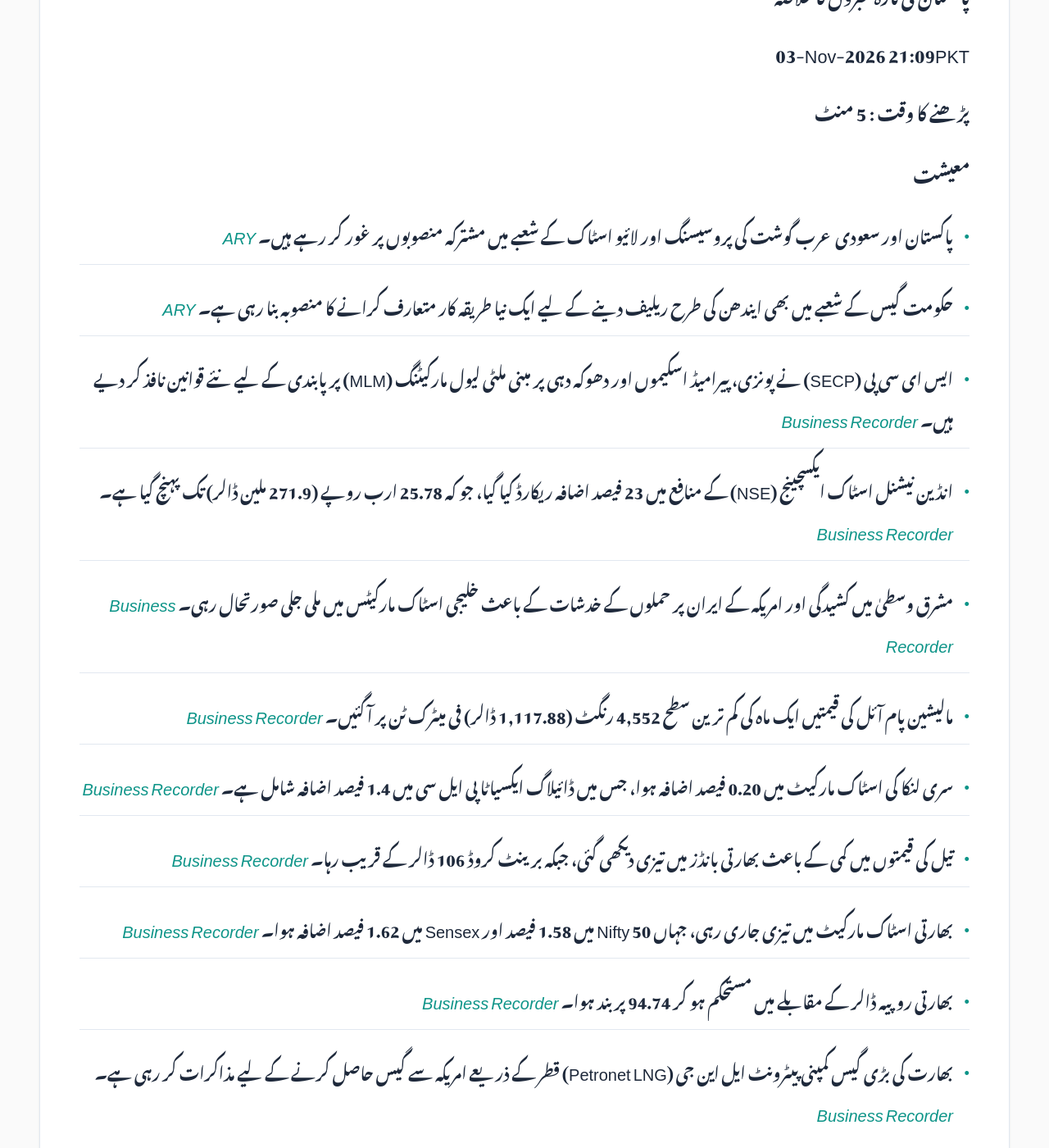
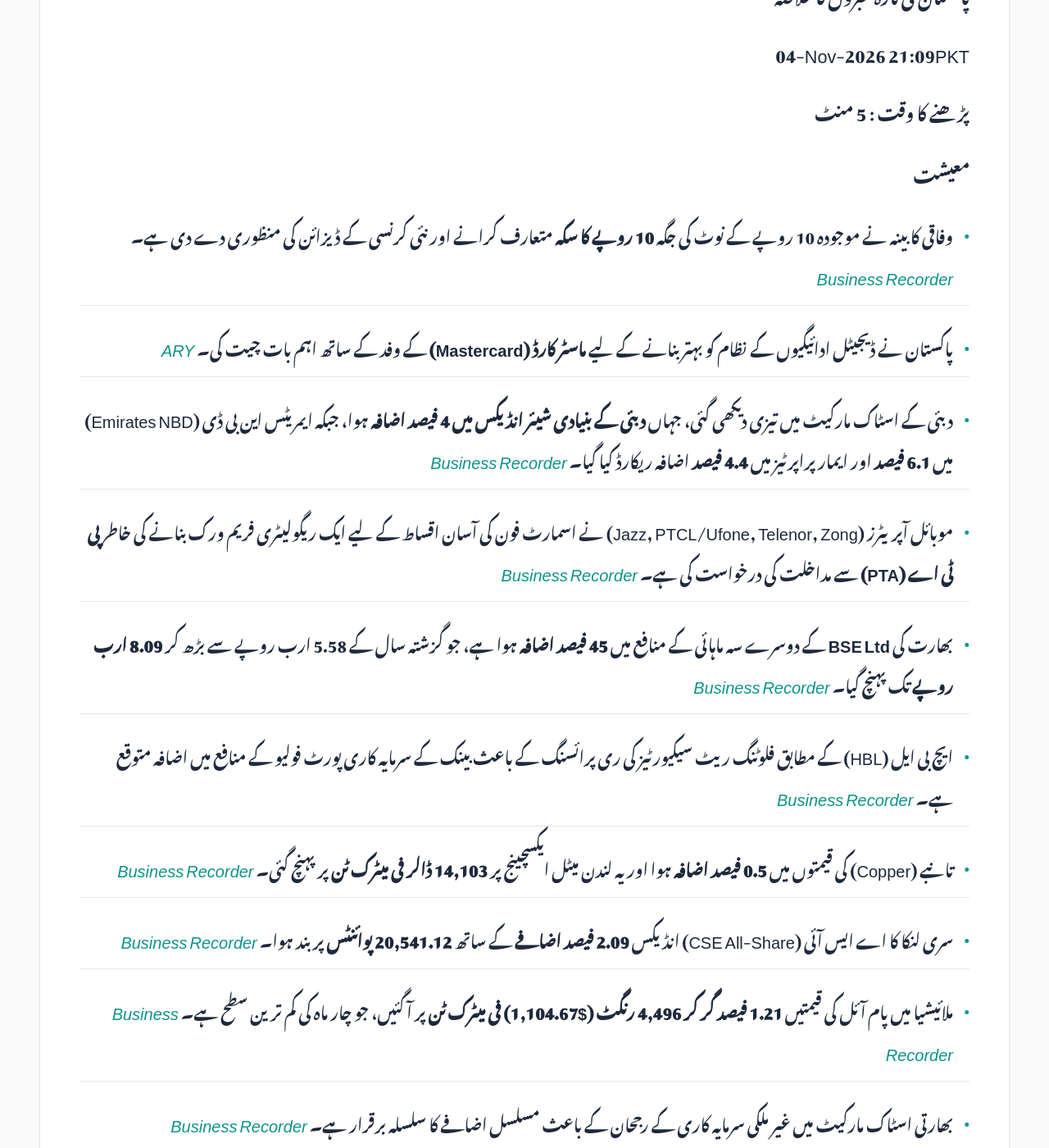
Before and after one commit to zsubzwary/news, a Jekyll site: the page built from ur/index.md, in a window 1280 px wide and 1400 px high, scrolled down 354 px. Shown: the whole window at 82% size. Built offline with Jekyll 4.4.1, drawn with Linux system fonts in a browser that asks for light colours; some web fonts are replaced; comment, search, counter and statistics services are not loaded; some of the changed text lies outside the part shown.

Commit message:
DateTime; 2026-11-04T16:09:10.707Z

```diff
--- a/ur/index.md
+++ b/ur/index.md
@@ -7,50 +7,48 @@ rtl: true
 
 پاکستان کی تازہ خبروں کا خلاصہ
 
- &lrm; 03-Nov-2026 21:09PKT
+ &lrm; 04-Nov-2026 21:09PKT
 
 پڑھنے کا وقت : 5 منٹ
 
 ### معیشت
-- پاکستان اور سعودی عرب گوشت کی پروسیسنگ اور لائیو اسٹاک کے شعبے میں مشترکہ منصوبوں پر غور کر رہے ہیں۔ *[ARY](https://arynews.tv/pakistan-saudi-arabia-explore-joint-ventures-in-meat-processing)*
-- حکومت گیس کے شعبے میں بھی ایندھن کی طرح ریلیف دینے کے لیے ایک نیا طریقہ کار متعارف کرانے کا منصوبہ بنا رہی ہے۔ *[ARY](https://arynews.tv/govt-plans-similar-relief-mechanism-for-gas-sector-says-ali-pervaiz-malik)*
-- ایس ای سی پی (SECP) نے پونزی، پیرامیڈ اسکیموں اور دھوکہ دہی پر مبنی ملٹی لیول مارکیٹنگ (MLM) پر پابندی کے لیے نئے قوانین نافذ کر دیے ہیں۔ *[Business Recorder](https://www.brecorder.com/news/40447228/secp-notifies-regulations-to-prohibit-ponzi-pyramid-schemes)*
-- انڈین نیشنل اسٹاک ایکسچینج (NSE) کے منافع میں 23 فیصد اضافہ ریکارڈ کیا گیا، جو کہ 25.78 ارب روپے (271.9 ملین ڈالر) تک پہنچ گیا ہے۔ *[Business Recorder](https://www.brecorder.com/news/40447230/indias-nse-posts-23-rise-in-quarterly-profit-in-first-results-since-listing)*
-- مشرق وسطیٰ میں کشیدگی اور امریکہ کے ایران پر حملوں کے خدشات کے باعث خلیجی اسٹاک مارکیٹس میں ملی جلی صورتحال رہی۔ *[Business Recorder](https://www.brecorder.com/news/40447229/gulf-bourses-mixed-as-fears-over-us-strikes-offset-iran-saudi-talks)*
-- مالیشین پام آئل کی قیمتیں ایک ماہ کی کم ترین سطح 4,552 رنگٹ (1,117.88 ڈالر) فی میٹرک ٹن پر آ گئیں۔ *[Business Recorder](https://www.brecorder.com/news/40447227/palm-hits-one-month-low-as-stockpile-concerns-weigh)*
-- سری لنکا کی اسٹاک مارکیٹ میں 0.20 فیصد اضافہ ہوا، جس میں ڈائیلاگ ایکسیاٹا پی ایل سی میں 1.4 فیصد اضافہ شامل ہے۔ *[Business Recorder](https://www.brecorder.com/news/40447224/communication-services-stocks-lift-sri-lankan-shares-higher)*
-- تیل کی قیمتوں میں کمی کے باعث بھارتی بانڈز میں تیزی دیکھی گئی، جبکہ برینٹ کروڈ 106 ڈالر کے قریب رہا۔ *[Business Recorder](https://www.brecorder.com/news/40447218/india-bonds-end-tad-higher-on-softer-oil)*
-- بھارتی اسٹاک مارکیٹ میں تیزی جاری رہی، جہاں Nifty 50 میں 1.58 فیصد اور Sensex میں 1.62 فیصد اضافہ ہوا۔ *[Business Recorder](https://www.brecorder.com/news/40447213/indian-shares-extend-rally-as-earnings-cooling-crude-draw-foreign-buyers)*
-- بھارتی روپیہ ڈالر کے مقابلے میں مستحکم ہو کر 94.74 پر بند ہوا۔ *[Business Recorder](https://www.brecorder.com/news/40447212/indian-rupee-nudges-higher-forward-premiums-dip-with-focus-on-us-midterm-oil-moves)*
-- بھارت کی بڑی گیس کمپنی پیٹرونٹ ایل این جی (Petronet LNG) قطر کے ذریعے امریکہ سے گیس حاصل کرنے کے لیے مذاکرات کر رہی ہے۔ *[Business Recorder](https://www.brecorder.com/news/40447214/indias-top-gas-importer-sets-eyes-on-us-lng-under-long-term-deal-with-qatar)*
+- وفاقی کابینہ نے موجودہ 10 روپے کے نوٹ کی جگہ **10 روپے کا سکہ** متعارف کرانے اور نئی کرنسی کے ڈیزائن کی منظوری دے دی ہے۔ *[Business Recorder](https://www.brecorder.com/news/40447405/govt-approves-rs10-coin-to-replace-banknote-new-currency-designs)*
+- پاکستان نے ڈیجیٹل ادائیگیوں کے نظام کو بہتر بنانے کے لیے **ماسٹر کارڈ (Mastercard)** کے وفد کے ساتھ اہم بات چیت کی۔ *[ARY](https://arynews.tv/pakistan-discusses-digital-payments-with-mastercard-delegation)*
+- دبئی کے اسٹاک مارکیٹ میں تیزی دیکھی گئی، جہاں **دبئی کے بنیادی شیئر انڈیکس میں 4 فیصد اضافہ** ہوا، جبکہ ایمریٹس این بی ڈی (Emirates NBD) میں **6.1 فیصد** اور ایمار پراپرٹیز میں **4.4 فیصد** اضافہ ریکارڈ کیا گیا۔ *[Business Recorder](https://www.brecorder.com/news/40447401/dubai-leads-gulf-gains-as-investors-assess-us-midterm-fallout-and-iran-standoff)*
+- موبائل آپریٹرز (Jazz, PTCL/Ufone, Telenor, Zong) نے اسمارٹ فون کی آسان اقساط کے لیے ایک ریگولیٹری فریم ورک بنانے کی خاطر **پی ٹی اے (PTA)** سے مداخلت کی درخواست کی ہے۔ *[Business Recorder](https://www.brecorder.com/news/40447400/smartphone-financing-framework-remains-unresolved-as-telcos-seek-pta-intervention)*
+- بھارت کی **BSE Ltd** کے دوسرے سہ ماہائی کے منافع میں **45 فیصد اضافہ** ہوا ہے، جو گزشتہ سال کے 5.58 ارب روپے سے بڑھ کر **8.09 ارب روپے** تک پہنچ گیا۔ *[Business Recorder](https://www.brecorder.com/news/40447399/indias-bse-posts-higher-second-quarter-profit)*
+- ایچ بی ایل (HBL) کے مطابق فلوٹنگ ریٹ سیکیورٹیز کی ری پرائسنگ کے باعث بینک کے سرمایہ کاری پورٹ فولیو کے منافع میں اضافہ متوقع ہے۔ *[Business Recorder](https://www.brecorder.com/news/40447397/hbl-expects-investment-yields-to-rise-as-floating-rate-securities-reprice)*
+- تانبے (Copper) کی قیمتوں میں **0.5 فیصد اضافہ** ہوا اور یہ لندن میٹل ایکسچینج پر **14,103 ڈالر فی میٹرک ٹن** پر پہنچ گئی۔ *[Business Recorder](https://www.brecorder.com/news/40447394/copper-rebounds-from-3-month-low-as-tightness-offsets-tariff-ai-fears)*
+- سری لنکا کا اے ایس آئی (CSE All-Share) انڈیکس **2.09 فیصد اضافے** کے ساتھ **20,541.12 پوائنٹس** پر بند ہوا۔ *[Business Recorder](https://www.brecorder.com/news/40447393/financial-stocks-lift-sri-lankan-shares-higher)*
+- ملائیشیا میں پام آئل کی قیمتیں **1.21 فیصد گر کر 4,496 رنگٹ ($1,104.67) فی میٹرک ٹن** پر آ گئیں، جو چار ماہ کی کم ترین سطح ہے۔ *[Business Recorder](https://www.brecorder.com/news/40447392/palm-hits-four-month-low-on-expectations-of-record-october-stocks)*
+- بھارتی اسٹاک مارکیٹ میں غیر ملکی سرمایہ کاری کے رجحان کے باعث مسلسل اضافے کا سلسلہ برقرار ہے۔ *[Business Recorder](https://www.brecorder.com/news/40447391/indian-stocks-post-longest-winning-streak-in-nearly-5-months-on-fpi-inflow-hopes)*
+- پاکستانی روپے میں امریکی ڈالر کے مقابلے میں اضافہ ریکارڈ کیا گیا۔ *[Business Recorder](https://www.brecorder.com/news/40447389/intra-day-update-rupee-records-gain-against-us-dollar)*
 
 ### سائنس اور ٹیکنالوجی
-- گوگل نے میسجز، فون اور کانٹیکٹس ایپس کے لیے نئے گریڈینٹ آئیکنز متعارف کرائے ہیں۔ *[ARY](https://arynews.tv/google-rolls-out-new-gradient-icons-for-messages-phone-and-contacts-apps)*
-- سیم آلٹ مین نے عالمی سطح پر میموری ہارڈ ویئر کی کمی کے لیے ڈیسک ٹاپ کمپیوٹر صارفین کو ذمہ دار ٹھہرایا ہے۔ *[ARY](https://arynews.tv/sam-altman-blames-desktop-computer-users-for-global-memory-hardware-shortages)*
-- اوپن اے آئی (OpenAI) اپنے پریمیم صارفین کے لیے ChatGPT اور Codex کی استعمال کی حدود کو یکجا کر دے گا۔ *[ARY](https://arynews.tv/openai-to-combine-chatgpt-and-codex-usage-limits-for-premium-subscribers)*
+- سونی (Sony) نے اسٹورز سے **PlayStation VR2** ہٹا دیا ہے، جو اس ہارڈ ویئر کو مستقل طور پر بند کرنے کا اشارہ ہے۔ *[ARY](https://arynews.tv/sony-removes-playstation-vr2-from-stores-signaling-permanent-hardware-discontinuation)*
 
 ### سیاست
-- طارق فضل چوہدری نے انتخابی اصلاحات کمیٹی کے حوالے سے پی ٹی آئی چیف وپ سے رابطہ کیا ہے۔ *[ARY](https://arynews.tv/tariq-fazal-chaudhry-contacts-pti-chief-whip-over-electoral-reforms-committee)*
-- حکومت اور جماعت اسلامی کے درمیان پیٹرولیم لیوی کے خاتمے اور عوامی ریلیف کے حوالے سے مذاکرات آخری مرحلے میں پہنچ گئے۔ *[Business Recorder](https://www.brecorder.com/news/40447217/govt-ji-talks-on-petroleum-levy-removal-enter-final-stage)*
+- امریکی ہاؤس سپیکر مائیک جانسن نے ریپبلکن پارٹی کی اکثریت کے خاتمے کے بعد مائنورٹی لیڈر کے عہدے کے لیے انتخاب نہ لڑنے کا اعلان کیا ہے۔ *[Business Recorder](https://www.brecorder.com/news/40447408/us-house-speaker-johnson-will-not-seek-minority-leadership-post)*
+- اسپین کے وزیراعظم پیڈرو سانچیز نے ٹرین حادثات کے بعد وزیر ٹرانسپورٹ کے استعفیٰ کے نتیجے میں اپنی کابینہ میں تبدیلی کر دی ہے۔ *[Business Recorder](https://www.brecorder.com/news/40447395/spains-sanchez-reshuffles-cabinet-after-transport-minister-quits-over-train-crashes)*
+- امریکی وسطی انتخابات کے نتائج کا عالمی تجارت اور ایران کے ساتھ تناؤ پر اثر پڑنے کے امکانات ہیں۔ *[Business Recorder](https://www.brecorder.com/news/40447407/from-iran-to-trade-how-the-us-midterms-impact-the-rest-of-the-world)*
 
 ### قومی
-- مریم نواز نے اٹک میں طلباء کو لیپ ٹاپ اور اسکالرشپس تقسیم کیں۔ *[ARY](https://arynews.tv/maryam-nawaz-awards-laptops-and-scholarships-to-students-in-attock)*
-- پنجاب کے وزیر اعلیٰ نے اٹک میں گرین بس سروس کا افتتاح کیا۔ *[ARY](https://arynews.tv/cm-punjab-receives-warm-welcome-as-green-bus-service-inaugurates-in-attock)*
-- بلوچستان کے اضلاع کچھی اور خاران میں سکیورٹی فورسز کے آپریشن کے دوران 17 دہشت گرد ہلاک اور ایک پاک فوج کا سپاہی شہید ہو گیا۔ *[Business Recorder](https://www.brecorder.com/news/40447231/soldier-martyred-17-terrorists-killed-in-balochistan-operations-ispr)*
-- پی ایچ سی (PHC) نے سہیل آفریدی کی حراست کے کیس کو بڑے بینچ کے لیے چیف جسٹس کو بھیج دیا ہے۔ *[Business Recorder](https://www.brecorder.com/news/40447216/phc-refers-sohail-afridi-detention-case-to-chief-justice-for-larger-bench)*
+- وفاقی کابینہ نے خیبرپختونخوا کے وزیر اعلیٰ کے اختیارات گورنر کو منتقل کرنے کی منظوری دے دی ہے۔ *[ARY](https://arynews.tv/federal-cabinet-approves-transfer-of-kp-cms-powers-to-governor-endorses-new-currency-designs)*
+- کراچی میں ایک شخص کا نام ایک ہی جیسے نام کے باعث **29 مختلف مجرمانہ کیسز** میں پایا گیا ہے۔ *[ARY](https://arynews.tv/karachi-man-linked-to-29-criminal-cases-over-identical-name)*
+- وزیراعلیٰ پنجاب نے **'اپنی چھت اپنا گھر'** اسکیم کے تحت تعمیر شدہ گھر کا افتتاح کیا۔ *[ARY](https://arynews.tv/cm-punjab-inaugurates-house-built-under-apni-chhat-apna-ghar-scheme)*
+- ون کنسٹٹیوشن ایونیو کی عمارت کو **فائیو اسٹار ہوٹل** میں تبدیل کرنے کا منصوبہ ہے۔ *[ARY](https://arynews.tv/one-constitution-avenue-building-to-be-converted-into-five-star-hotel-says-mohsin-naqvi)*
+- ایبلڈ (ABL) اور یوکے کے چیوننگ پروگرام کے اشتراک سے پاکستانی طلباء کو برطانیہ میں مکمل طور پر فنڈڈ ماسٹرز ڈگری کے مواقع ملیں گے۔ *[Business Recorder](https://www.brecorder.com/news/40447398/uk-partnership-opens-more-opportunities-for-pakistanis-to-study-in-britain)*
+- ایس ایس جی سی (SSGC) نے سردیوں کے لیے گیس کی فراہمی کا شیڈول جاری کر دیا ہے، جس میں ناشتے (6:30am سے 9:00am) سمیت مخصوص اوقات مقرر کیے گئے ہیں۔ *[Business Recorder](https://www.brecorder.com/news/40447386/ssgc-issues-winter-gas-supply-schedule)*
 
 ### بین الاقوامی
-- ڈونلڈ ٹرمپ نے کہا ہے کہ امریکہ 2026 کے آخر میں اسرائیل کو 4 ارب ڈالر کی فوجی امداد دینا بند کر دے گا۔ *[Business Recorder](https://www.brecorder.com/news/40447226/trump-says-us-will-stop-4-billion-military-aid-to-israel-at-end-of-2026)*
-- ایران اور امریکہ کے درمیان جنگ ختم کرنے کا معاہدہ اب بھی مشکل نظر آتا ہے، جبکہ قطر ثالث کے طور پر کوششیں کر رہا ہے۔ *[Business Recorder](https://www.brecorder.com/news/40447225/iran-us-deal-still-out-of-reach-despite-diplomatic-push-iranian-official-says)*
-- امریکی محکمہ انصاف نے تمام 50 ریاستوں میں 1,000 انتخابی مانیٹرز اور مبصرین تعینات کرنے کا اعلان کیا ہے۔ *[Business Recorder](https://www.brecorder.com/news/40447223/trumps-justice-dept-identifies-where-us-election-monitors-will-be-in-the-50-states)*
-- میلانیا ٹرمپ وائٹ ہاؤس میں روس اور یوکرین کے نمائندوں کی میزبانی کریں گی۔ *[Business Recorder](https://www.brecorder.com/news/40447222/melania-trump-to-host-ukraine-russia-representatives-at-white-house)*
-- چین کے نائب چیئرمین ملٹری کمیشن نے بیجنگ میں روسی وزیر دفاع سے ملاقات کی۔ *[Business Recorder](https://www.brecorder.com/news/40447220/china-military-vice-chair-meets-russian-defence-minister-in-beijing)*
+- عبدال سید نے امریکی سینٹ کے انتخابات میں تاریخی کامیابی حاصل کی ہے، جو امریکی سیاست میں مسلمانوں کے لیے ایک بڑا سنگ میل ہے۔ *[ARY](https://arynews.tv/jd-habibi-abdul-el-sayed-roasts-trump-vance-in-historic-us-senate-victory-speech)*
+- اقوام متحدہ کی رپورٹ کے مطابق، امیر ممالک موسمیاتی تبدیلیوں سے نمٹنے کے لیے سالانہ **305 ارب ڈالر** کے مقابلے میں صرف **28.2 ارب ڈالر** فراہم کر رہے ہیں۔ *[Business Recorder](https://www.brecorder.com/news/40447396/rich-countries-fall-far-short-on-climate-adaptation-funding-un-says)*
+- ایران اور امریکہ کے درمیان جنگ بندی کے حوالے سے ابھی تک کوئی باقاعدہ معاہدہ طے نہیں پایا ہے۔ *[Business Recorder](https://www.brecorder.com/news/40447390/iran-us-still-far-apart-on-deal-trump-says-ready-but-in-no-hurry-for-strikes)*
 
 ### کھیل
-- سوفی کننگھم نے آن لائن نفرت کرنے والوں کا بھرپور جواب دیا۔ *[ARY](https://arynews.tv/sophie-cunningham-hits-back-at-psychotic-online-haters)*
-- سوفی کننگھم نے اینجل ریس کے ڈاون (slump) کا جائزہ لیا۔ *[ARY](https://arynews.tv/sophie-cunningham-breaks-down-angel-reeses-wnba-finals-slump)*
-- ٹینسیر (Tenerife) کے اسٹار کھلاڑی جیسوس ڈی میگوئیل کا میچ کے دوران حادثے اور دل کا دورہ پڑنے کے بعد انتقال ہو گیا۔ *[Business Recorder](https://www.brecorder.com/news/40447219/tenerife-striker-de-miguel-dies-after-collision-in-match)*
-- سعودی پروفیشنل لیگ نے ایشین کپ میں تاخیر کے باعث میچ ڈے 13 ملتوی کر دیا ہے۔ *[Business Recorder](https://www.brecorder.com/news/40447215/saudi-pro-league-postpones-matchday-13-after-asian-cup-delay)*
+- کیٹلن کلک نے ریفری کے ساتھ اپنے تعاملات پر بات کرتے ہوئے اپنی کارکردگی کو مزید بہتر بنانے کا عزم ظاہر کیا ہے۔ *[ARY](https://arynews.tv/i-need-to-do-better-caitlin-clark-opens-up-about-referee-interactions)*
+- سکاٹ پارکر نے ویسٹ ہیم کے مینیجر کے طور پر **دو سال اور چھ ماہ** کا معاہدہ کیا ہے۔ *[Business Recorder](https://www.brecorder.com/news/40447387/parker-returns-to-west-ham-as-manager-in-promotion-push)*
 
-### دیگر
-- کولنز انگلش ڈکشنری نے لفظ "**Mogging**" کو سال کا لفظ قرار دے دیا ہے۔ *[Business Recorder](https://www.brecorder.com/news/40447221/mogging-tops-firewave-as-collins-word-of-the-year)*
+### صحت
+- انگلینڈ میں فیملی ڈاکٹرز کینسر کی جلد تشخیص کے لیے **خون کے ٹیسٹ** کا استعمال شروع کریں گے۔ *[ARY](https://arynews.tv/family-doctors-in-england-to-use-blood-tests-to-spot-cancer-early-in-world-first)*
+- عالمی ادارہ صحت (WHO) نے نوجوانوں میں **جسمانی سرگرمیوں کی کمی** پر تشویش کا اظہار کیا ہے۔ *[ARY](https://arynews.tv/who-sounds-alarm-over-lack-of-physical-activity-among-teens)*
```
